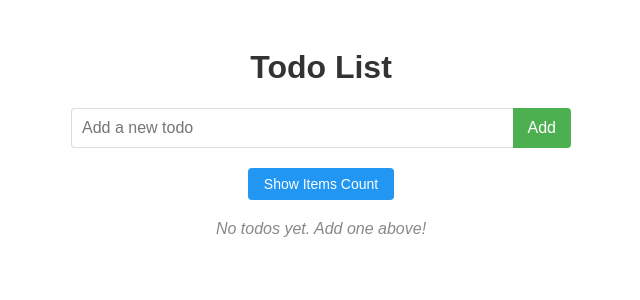
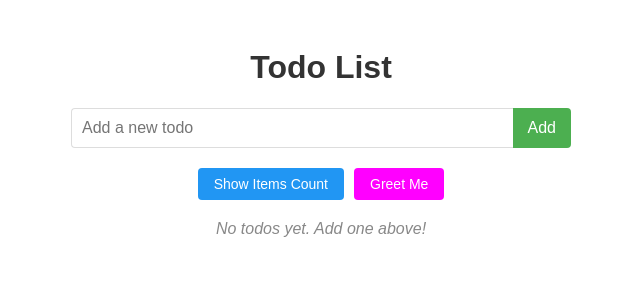
Before and after one commit to y-app-builder/react-app-09a79417, a React (Create React App) app: page / in a window 1280 px wide. Shown: the top 300 px of the page, without its empty margins (319-959 px from the left). Built offline with nearby package versions, Linux system fonts and the light colour scheme.

Commit message:
Edit: now add a magenta button that greets the user with

```diff
--- a/src/App.tsx
+++ b/src/App.tsx
@@ -62,6 +62,10 @@ const App: React.FC = () => {
     alert(`You have ${itemsLeft} item${itemsLeft === 1 ? '' : 's'} in your todo list.`);
   };
 
+  const handleGreetUser = () => {
+    alert('Hello! Welcome to the Todo App!');
+  };
+
   return (
     <div style={styles.container}>
       <h1 style={styles.header}>Todo List</h1>
@@ -83,6 +87,9 @@ const App: React.FC = () => {
       <div style={styles.actionsContainer}>
         <button onClick={handleShowItemsLeft} style={styles.itemsLeftButton}>
           Show Items Count
+        </button>
+        <button onClick={handleGreetUser} style={styles.greetButton}>
+          Greet Me
         </button>
       </div>
 
@@ -168,6 +175,15 @@ const styles = {
     cursor: 'pointer',
     fontSize: '14px',
   },
+  greetButton: {
+    padding: '8px 16px',
+    backgroundColor: '#FF00FF', // Magenta color
+    color: 'white',
+    border: 'none',
+    borderRadius: '4px',
+    cursor: 'pointer',
+    fontSize: '14px',
+  },
   clearAllButton: {
     padding: '8px 16px',
     backgroundColor: '#f44336',
```
